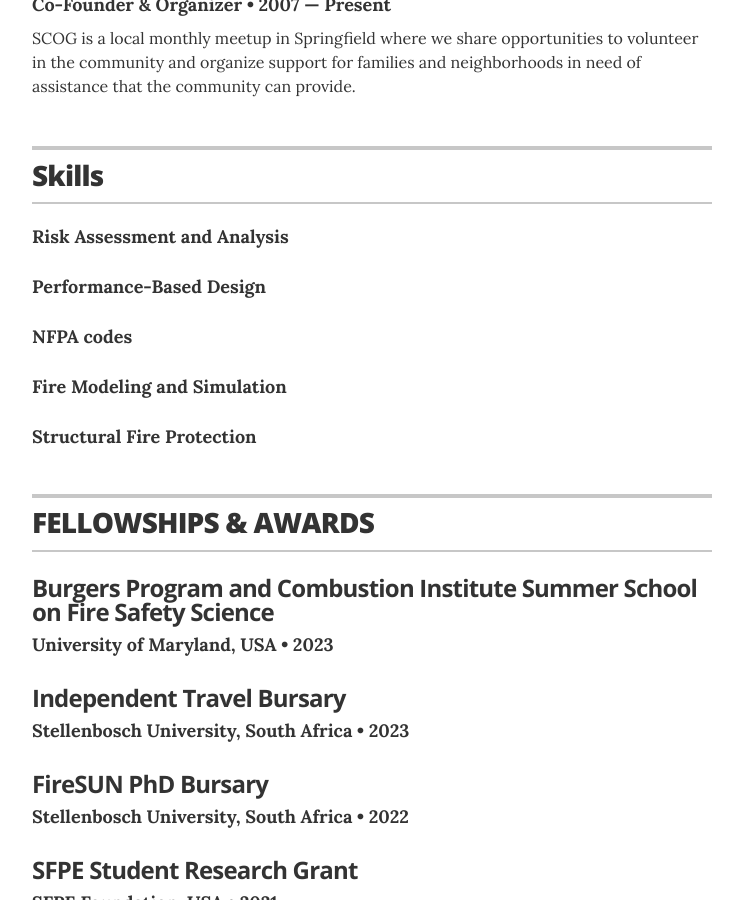
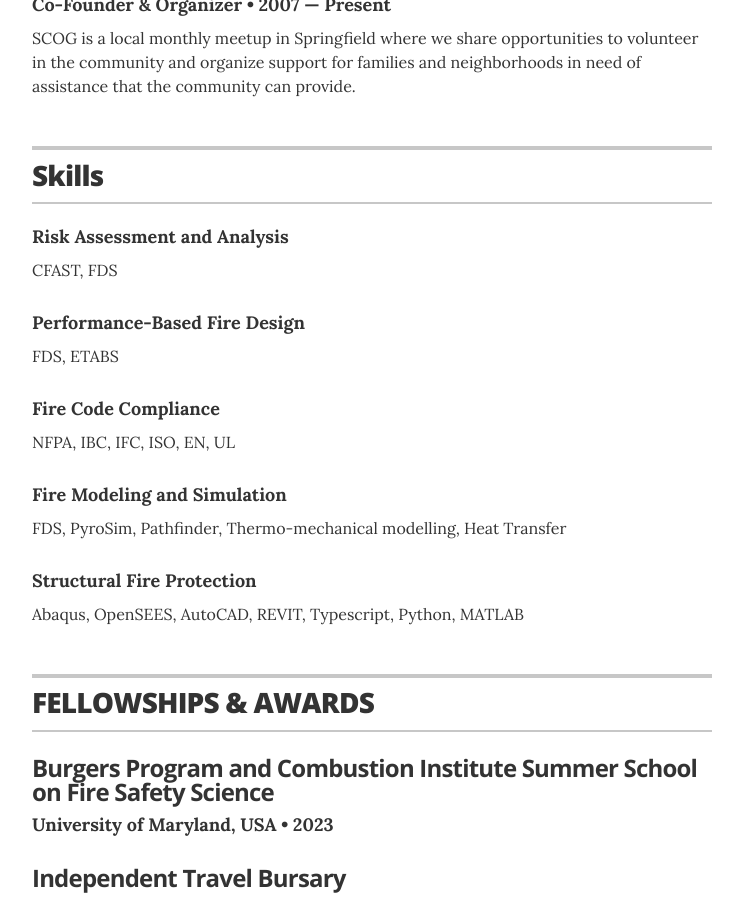
Before and after one commit to yshewalul/portfolio, a Jekyll site: the page built from index.html, in a window 1280 px wide and 900 px high, scrolled down 3441 px. Shown: the whole window, without its empty margins (268-1011 px from the left). Built offline with Jekyll 4.4.1, drawn with Linux system fonts in a browser that asks for light colours.

Commit message:
Update skills.yml

```diff
--- a/_data/skills.yml
+++ b/_data/skills.yml
@@ -1,16 +1,16 @@
 # Skills
 #
 - skill: Risk Assessment and Analysis
-  description:
+  description: CFAST, FDS
 #
-- skill: Performance-Based Design
-  description:
+- skill: Performance-Based Fire Design
+  description: FDS, ETABS
 #
-- skill: NFPA codes
-  description:
+- skill: Fire Code Compliance
+  description: NFPA, IBC, IFC, ISO, EN, UL
 
 - skill: Fire Modeling and Simulation
-  description:
+  description: FDS, PyroSim, Pathfinder, Thermo-mechanical modelling, Heat Transfer
 
 - skill: Structural Fire Protection
-  description:
+  description: Abaqus, OpenSEES, AutoCAD, REVIT, Typescript, Python, MATLAB
```
